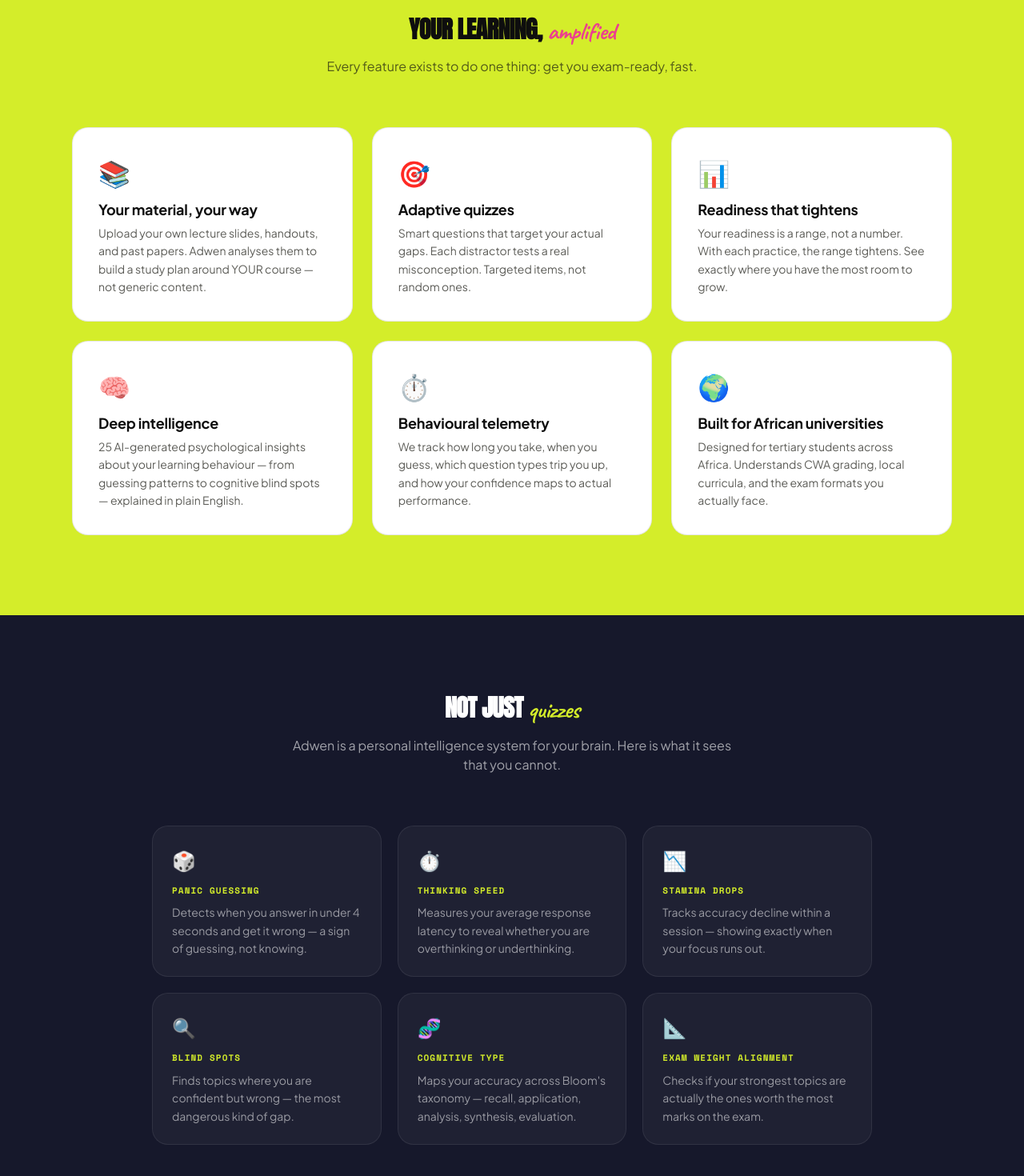
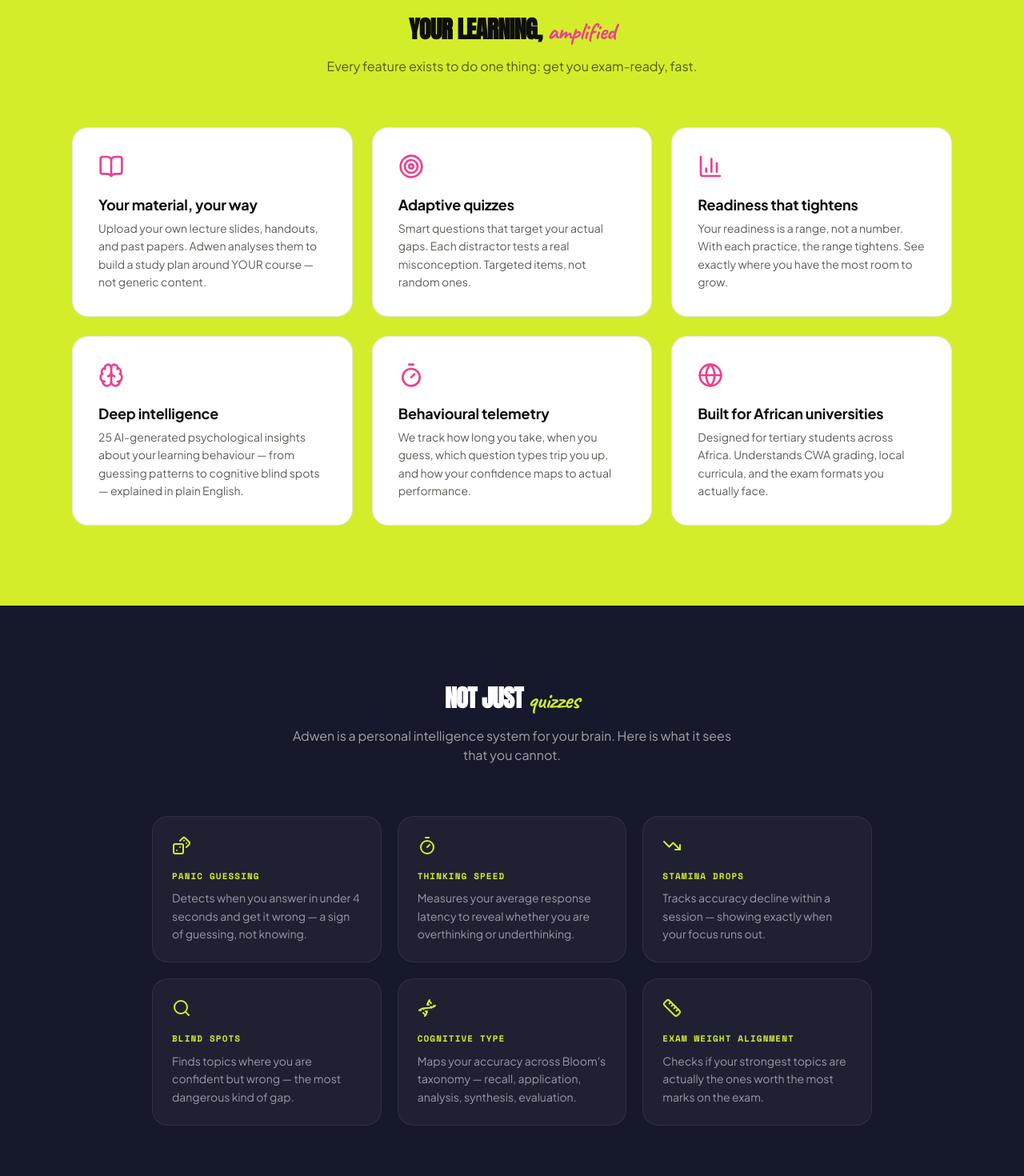
Before and after one commit to rbarmah/adwen, a Next.js app: page / in a window 1280 px wide. Shown: the part 1647-3117 px from the top of the page at 80% size. Built offline with nearby package versions, Linux system fonts and the light colour scheme.

Commit message:
UI: Replace archaic emojis with Lucide icons on landing page

```diff
--- a/src/app/page.tsx
+++ b/src/app/page.tsx
@@ -1,5 +1,6 @@
 import Link from 'next/link';
 import { Sparkle } from '@/components/ui/Badge';
+import { BookOpen, Target, BarChart3, Brain, Timer, Globe, Dices, TrendingDown, Search, Dna, Ruler } from 'lucide-react';
 
 export default function HomePage() {
   return (
@@ -314,32 +315,32 @@
           >
             {[
               {
-                emoji: '📚',
+                icon: <BookOpen size={32} color="var(--magenta)" />,
                 title: 'Your material, your way',
                 description: 'Upload your own lecture slides, handouts, and past papers. Adwen analyses them to build a study plan around YOUR course — not generic content.',
               },
               {
-                emoji: '🎯',
+                icon: <Target size={32} color="var(--magenta)" />,
                 title: 'Adaptive quizzes',
                 description: 'Smart questions that target your actual gaps. Each distractor tests a real misconception. Targeted items, not random ones.',
               },
               {
-                emoji: '📊',
+                icon: <BarChart3 size={32} color="var(--magenta)" />,
                 title: 'Readiness that tightens',
                 description: 'Your readiness is a range, not a number. With each practice, the range tightens. See exactly where you have the most room to grow.',
               },
               {
-                emoji: '🧠',
+                icon: <Brain size={32} color="var(--magenta)" />,
                 title: 'Deep intelligence',
                 description: '25 AI-generated psychological insights about your learning behaviour — from guessing patterns to cognitive blind spots — explained in plain English.',
               },
               {
-                emoji: '⏱️',
+                icon: <Timer size={32} color="var(--magenta)" />,
                 title: 'Behavioural telemetry',
                 description: 'We track how long you take, when you guess, which question types trip you up, and how your confidence maps to actual performance.',
               },
               {
-                emoji: '🌍',
+                icon: <Globe size={32} color="var(--magenta)" />,
                 title: 'Built for African universities',
                 description: 'Designed for tertiary students across Africa. Understands CWA grading, local curricula, and the exam formats you actually face.',
               },
@@ -356,7 +357,7 @@
 
                 }}
               >
-                <div style={{ fontSize: '2rem', marginBottom: '12px' }}>{feature.emoji}</div>
+                <div style={{ marginBottom: '16px' }}>{feature.icon}</div>
                 <h3
                   style={{
                     fontSize: 'var(--text-lg)',
@@ -399,19 +400,19 @@
 
           <div style={{ display: 'grid', gridTemplateColumns: 'repeat(auto-fit, minmax(250px, 1fr))', gap: '20px' }}>
             {[
-              { icon: '🎲', label: 'Panic Guessing', detail: 'Detects when you answer in under 4 seconds and get it wrong — a sign of guessing, not knowing.' },
-              { icon: '⏱️', label: 'Thinking Speed', detail: 'Measures your average response latency to reveal whether you are overthinking or underthinking.' },
-              { icon: '📉', label: 'Stamina Drops', detail: 'Tracks accuracy decline within a session — showing exactly when your focus runs out.' },
-              { icon: '🔍', label: 'Blind Spots', detail: 'Finds topics where you are confident but wrong — the most dangerous kind of gap.' },
-              { icon: '🧬', label: 'Cognitive Type', detail: 'Maps your accuracy across Bloom\'s taxonomy — recall, application, analysis, synthesis, evaluation.' },
-              { icon: '📐', label: 'Exam Weight Alignment', detail: 'Checks if your strongest topics are actually the ones worth the most marks on the exam.' },
+              { icon: <Dices size={24} color="var(--lime)" />, label: 'Panic Guessing', detail: 'Detects when you answer in under 4 seconds and get it wrong — a sign of guessing, not knowing.' },
+              { icon: <Timer size={24} color="var(--lime)" />, label: 'Thinking Speed', detail: 'Measures your average response latency to reveal whether you are overthinking or underthinking.' },
+              { icon: <TrendingDown size={24} color="var(--lime)" />, label: 'Stamina Drops', detail: 'Tracks accuracy decline within a session — showing exactly when your focus runs out.' },
+              { icon: <Search size={24} color="var(--lime)" />, label: 'Blind Spots', detail: 'Finds topics where you are confident but wrong — the most dangerous kind of gap.' },
+              { icon: <Dna size={24} color="var(--lime)" />, label: 'Cognitive Type', detail: 'Maps your accuracy across Bloom\'s taxonomy — recall, application, analysis, synthesis, evaluation.' },
+              { icon: <Ruler size={24} color="var(--lime)" />, label: 'Exam Weight Alignment', detail: 'Checks if your strongest topics are actually the ones worth the most marks on the exam.' },
             ].map((item, i) => (
               <div key={i} style={{
                 padding: '24px', borderRadius: 'var(--radius-card)',
                 background: 'rgba(255,255,255,0.04)', border: '1px solid rgba(255,255,255,0.08)',
 
               }}>
-                <div style={{ fontSize: '1.5rem', marginBottom: '12px' }}>{item.icon}</div>
+                <div style={{ marginBottom: '12px' }}>{item.icon}</div>
                 <div style={{ fontFamily: 'var(--font-mono)', fontSize: '11px', textTransform: 'uppercase', letterSpacing: '0.1em', color: 'var(--lime)', marginBottom: '8px', fontWeight: 700 }}>
                   {item.label}
                 </div>
```
